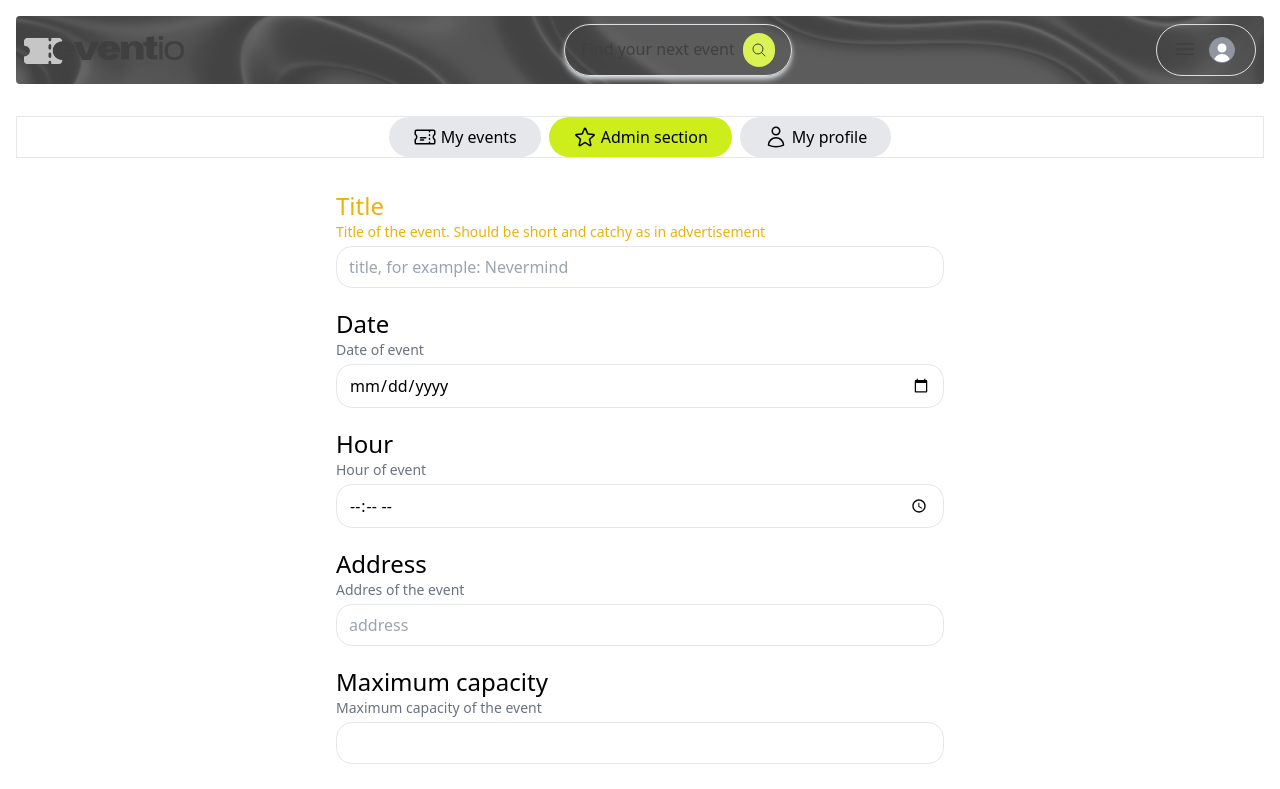
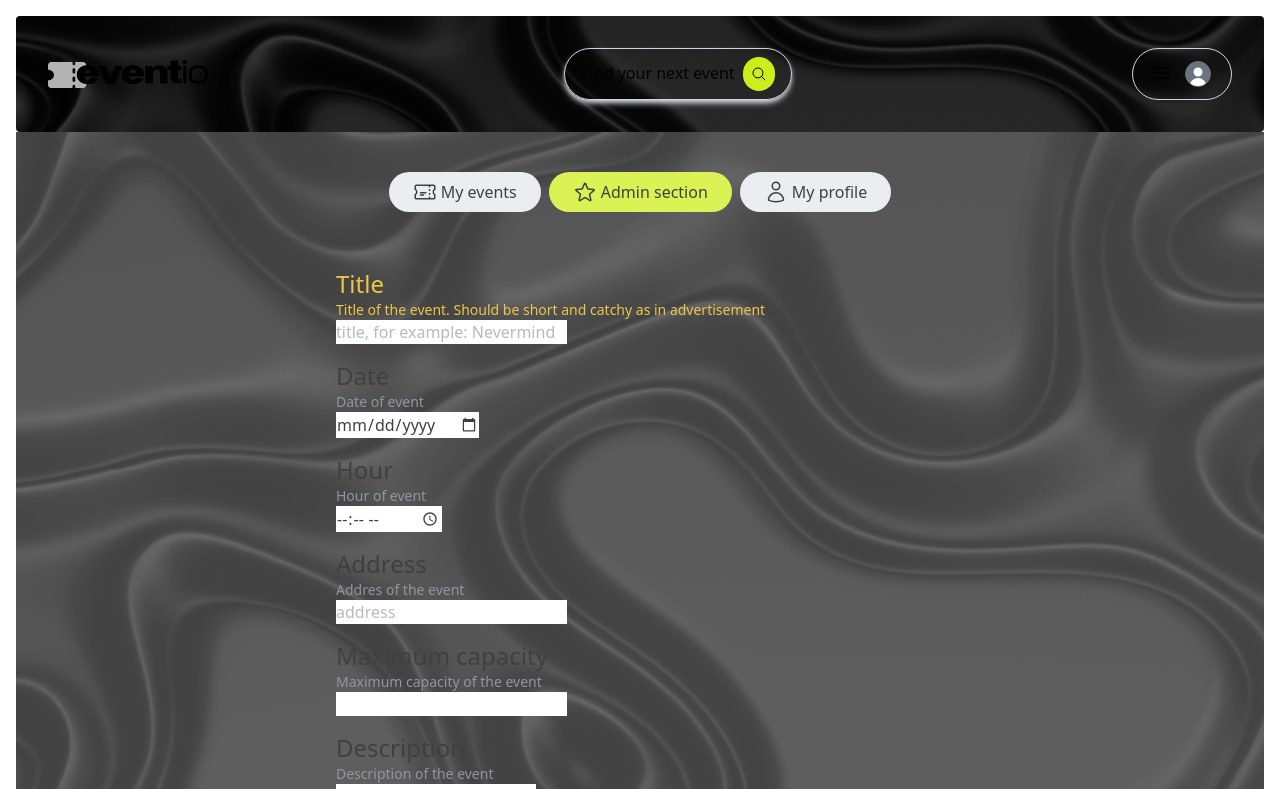
Before and after one commit to tonitoar/eventio-front, a React (Vite) app: page /account/admin/create in a window 1280 px wide. Shown: the top 789 px of the page. Built offline with nearby package versions, Linux system fonts and the light colour scheme.

Commit message:
imatge de fons

```diff
--- a/package.json
+++ b/package.json
@@ -15,6 +15,7 @@
     "cloudinary-react": "^1.8.1",
     "lodash": "^4.17.21",
     "postcss": "^8.4.24",
+    "prop-types": "^15.8.1",
     "react": "^18.2.0",
     "react-datepicker": "^4.12.0",
     "react-dom": "^18.2.0",
--- a/src/App.jsx
+++ b/src/App.jsx
@@ -24,7 +24,7 @@ function App() {
       <Routes>
           <Route path="/" element={<Layout />}>
             <Route path="/images" element={<DisplayImage />} />  {/* //! comprobar display images from cludinary, borrar al final  */}
-            <Route index  element={<IndexPage className="bg-custom-image1"/>} />
+            <Route   element={<IndexPage className="bg-custom-image1"/>} />
             <Route path="/register" element={<RegisterPage />} />
             <Route path="/login" element={<LoginPage />} />
             <Route path="/account" element={<ProfilePage />} />
--- a/src/components/AccountNav.jsx
+++ b/src/components/AccountNav.jsx
@@ -25,7 +25,7 @@ if (subpage === undefined) {
 
     return(
 
-        <nav className="w-full flex justify-center mt-8 gap-2 mb-8 border">
+        <nav className="w-full flex justify-center gap-2 p-10">
         <Link className={linkClasses("events")} to={"/account/events"}>
             <svg xmlns="http://www.w3.org/2000/svg" fill="none" viewBox="0 0 24 24" strokeWidth={1.5} stroke="currentColor" className="w-6 h-6">
                 <path strokeLinecap="round" strokeLinejoin="round" d="M16.5 6v.75m0 3v.75m0 3v.75m0 3V18m-9-5.25h5.25M7.5 15h3M3.375 5.25c-.621 0-1.125.504-1.125 1.125v3.026a2.999 2.999 0 010 5.198v3.026c0 .621.504 1.125 1.125 1.125h17.25c.621 0 1.125-.504 1.125-1.125v-3.026a2.999 2.999 0 010-5.198V6.375c0-.621-.504-1.125-1.125-1.125H3.375z" />
--- a/src/components/Header.jsx
+++ b/src/components/Header.jsx
@@ -2,6 +2,7 @@
 import { Link } from "react-router-dom";
 import { useContext } from "react";
 import { userContext } from "../contexts/user.context";
+import PropTypes from "prop-types"
 
 //imagenes
 import Logo from "/src/images/logo.png"
@@ -12,7 +13,7 @@ export default function Header({ background }) {
 
     return(
         <div>
-      <header className={`flex justify-between rounded py-2 px-2 ${background}`}>
+      <header className={`flex justify-between rounded py-8 px-8 ${background} `}>
             <Link to={"/"} className="flex items-center gap-1 ">
                 <img className="w-40" src={Logo}/>
             </Link>
@@ -47,3 +48,7 @@ export default function Header({ background }) {
     </div>
     );
 }
+
+Header.PropTypes = {
+    background: PropTypes.string.isRequired,
+}
--- a/src/components/Layout.jsx
+++ b/src/components/Layout.jsx
@@ -1,11 +1,12 @@
-import { Outlet } from "react-router-dom";
+// import { Outlet } from "react-router-dom";
 import Header from "./Header";
+import OutletWrapper from "./OutletWrapper";
 
  export default function Layout () {
     return(
         <div className="p-4 flex flex-col min-h-screen">
-            <Header background="bg-custom-image1"/>
-            <Outlet />
+            <Header background="bg-custom-image2"/>
+            <OutletWrapper />
         </div>
     );
  }
--- /dev/null
+++ b/src/components/OutletWrapper.jsx
@@ -0,0 +1,9 @@
+import { Outlet } from "react-router-dom";
+
+export default function OutletWrapper() {
+  return (
+    <div className="bg-custom-image1">
+      <Outlet />
+    </div>
+  );
+}
--- a/src/index.css
+++ b/src/index.css
@@ -2,16 +2,33 @@
 @tailwind components;
 @tailwind utilities;
 
-input[type="text"], input[type="password"], input[type="email"], input[type="date"], input[type="number"],
-input[type="time"], textarea {
-    @apply w-full border my-1 py-2 px-3 rounded-2xl;
+.input-wrapper {
+  position: relative;
+  z-index: 10; /* Set a higher z-index to make the inputs appear above the background */
 }
-textarea{
+
+.input-wrapper input[type="text"],
+.input-wrapper input[type="password"],
+.input-wrapper input[type="email"],
+.input-wrapper input[type="date"],
+.input-wrapper input[type="number"],
+.input-wrapper input[type="time"],
+.input-wrapper textarea {
+  width: 100%;
+  border: none;
+  margin: 1rem 0;
+  padding: 0.5rem 1rem;
+  border-radius: 2rem;
+}
+
+.input-wrapper textarea {
   height: 140px;
 }
+
 button {
   @apply bg-gray-300;
 }
+
 button.primary {
   background-color: "#F5385D";
   @apply bg-primary p-2 w-full text-black rounded-2xl ;
@@ -23,8 +40,7 @@ button.primary {
   background-repeat: no-repeat;
   background-position: center;
   opacity: 0.75;
-    backdrop-filter: blur(30px)
-
+  backdrop-filter: blur(30px);
 }
 
 .bg-custom-image2 {
@@ -32,6 +48,4 @@ button.primary {
   background-size: cover;
   background-repeat: no-repeat;
   background-position: center;
-
-
 }
```
Lines whose indentation alone changed are shown as unchanged.
